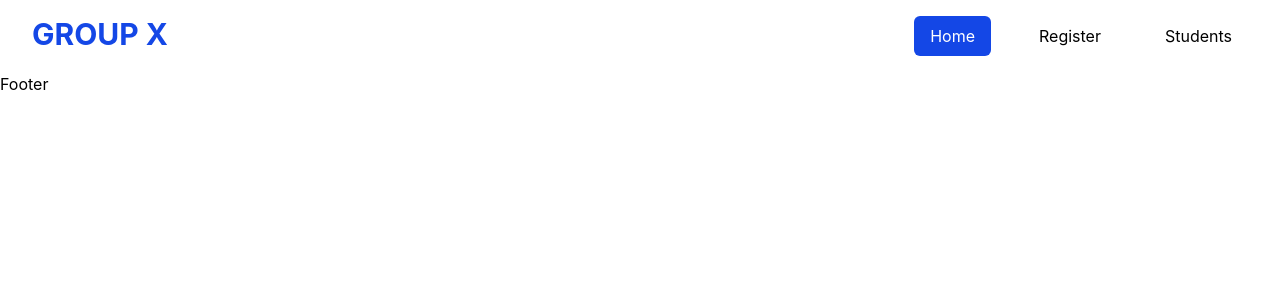
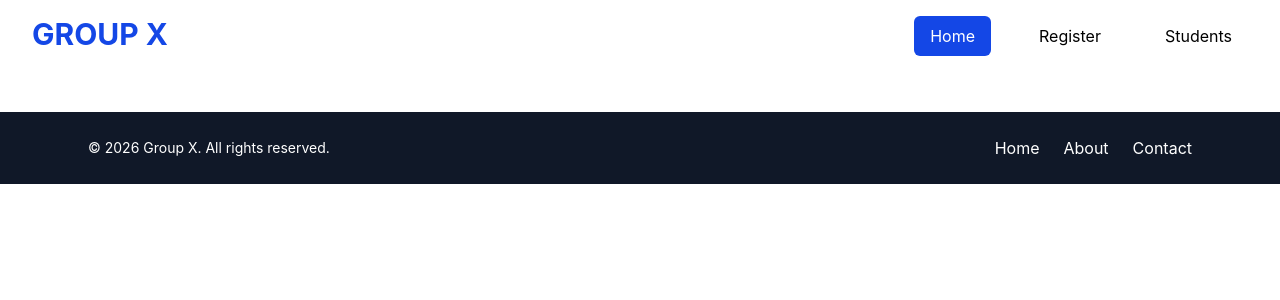
Before and after one commit to Edtech-solutions-Rwanda/l5-sod-afternoon-frontend-2026, a React (Vite) app: page /dashboard in a window 1280 px wide. Shown: the top 300 px of the page. Built offline with nearby package versions, Linux system fonts and the light colour scheme.

Commit message:
fix fetch

```diff
--- a/src/components/Footer.jsx
+++ b/src/components/Footer.jsx
@@ -2,7 +2,23 @@ import React from 'react'
 
 const Footer = () => {
   return (
-    <div>Footer</div>
+    <footer className="bg-gray-900 text-white py-6 mt-10">
+      <div className="max-w-6xl mx-auto px-6 flex flex-col md:flex-row justify-between items-center">
+
+
+        <p className="text-sm">
+          © {new Date().getFullYear()} Group X. All rights reserved.
+        </p>
+
+
+        <div className="flex gap-6 mt-4 md:mt-0">
+          <a href="#" className="hover:text-blue-400 transition">Home</a>
+          <a href="#" className="hover:text-blue-400 transition">About</a>
+          <a href="#" className="hover:text-blue-400 transition">Contact</a>
+        </div>
+
+      </div>
+    </footer>
   )
 }
 
```
Also changed, not shown: src/pages/RegisterPage.jsx (line endings or trailing spaces).
